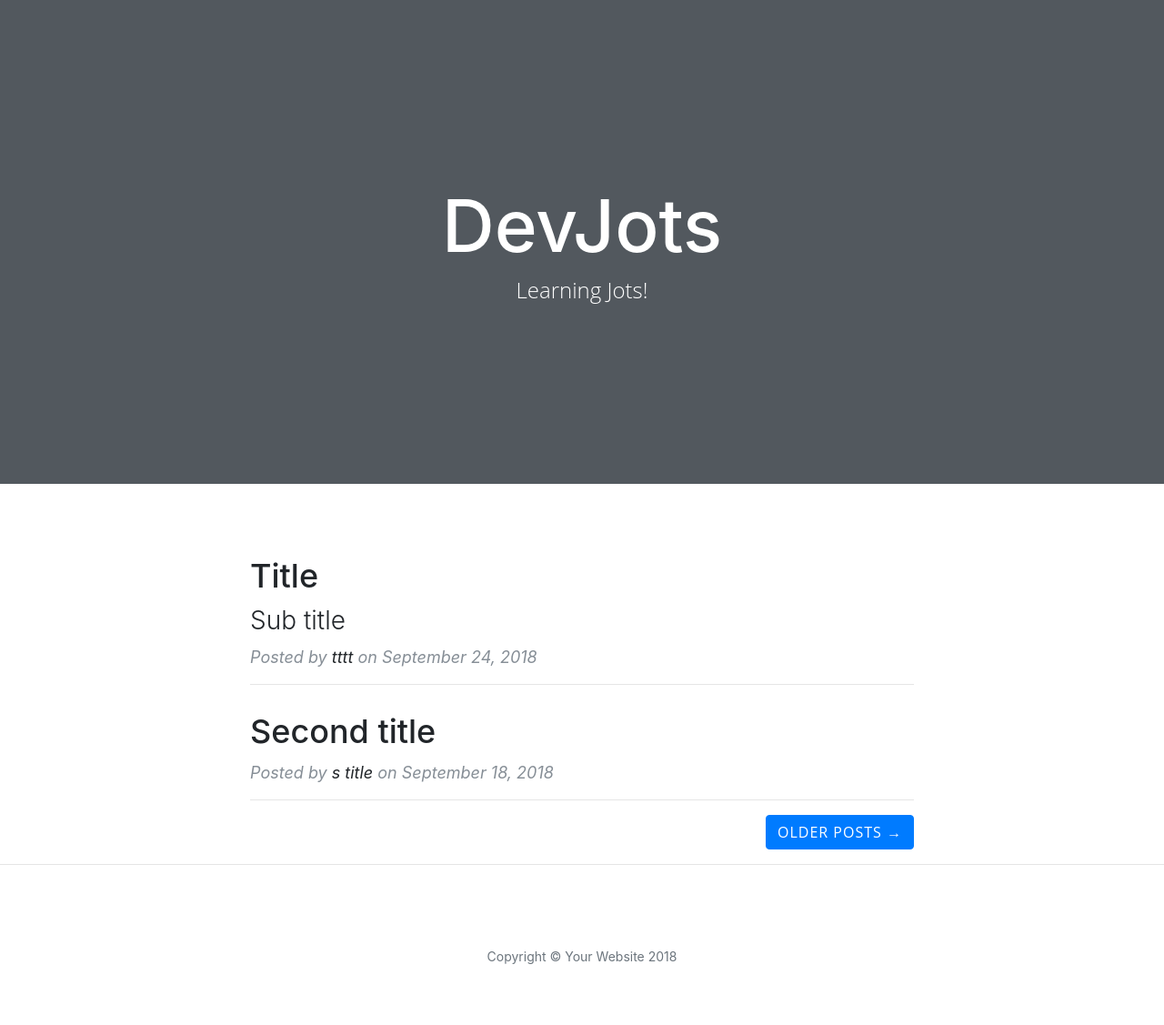
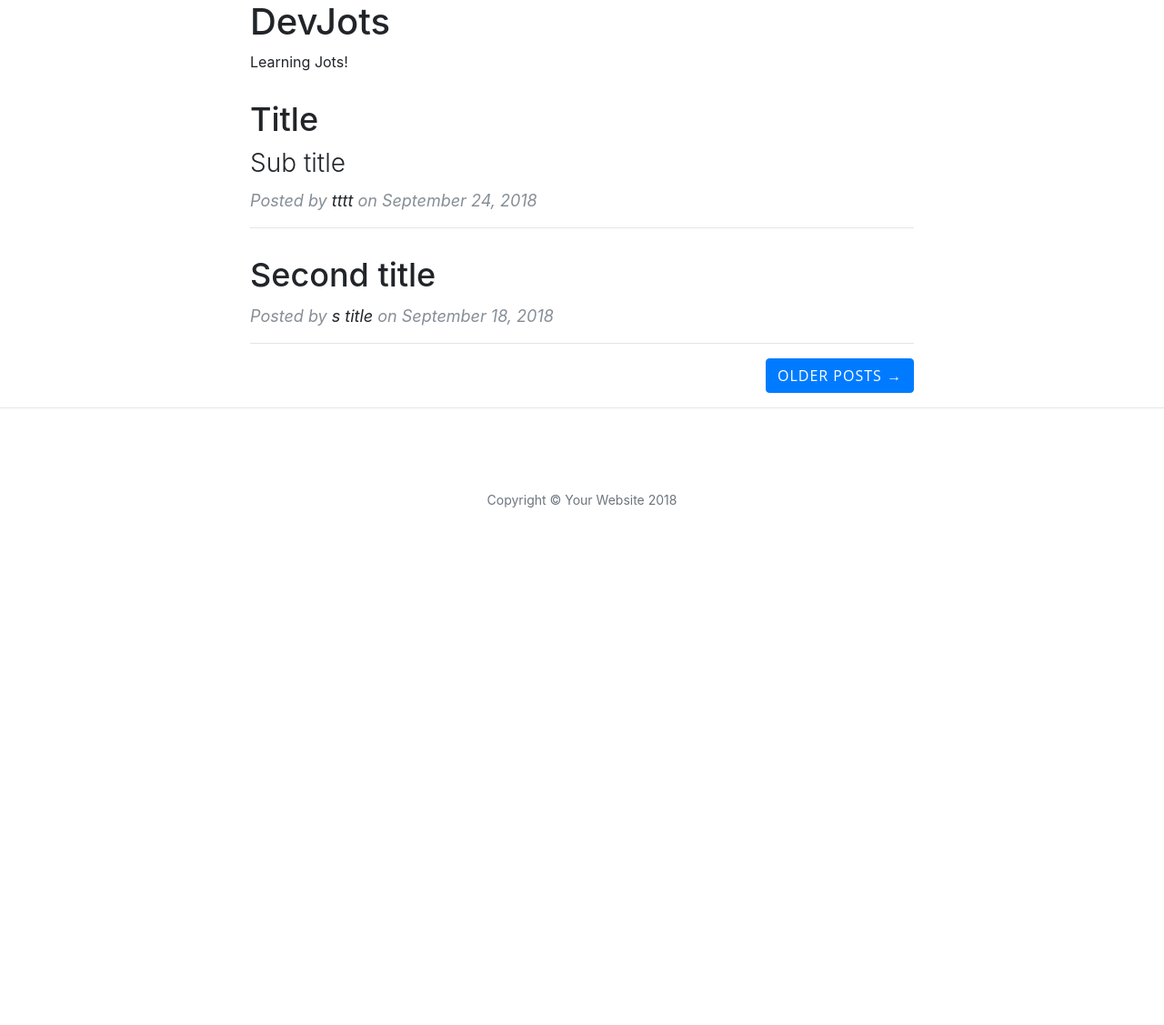
Before and after one commit to sirigere/devjots, a Jekyll site: the page built from index.html, in a window 1280 px wide. Shown: the whole page at 91% size. Built offline with Jekyll 4.4.1, drawn with Linux system fonts in a browser that asks for light colours; after the commit the page ends 900 px from its top, so only the background shows below that.

Commit message:
updated the content

```diff
--- a/index.html
+++ b/index.html
@@ -30,7 +30,7 @@ layout: default
     <!-- </nav> -->
 
     <!-- Page Header -->
-    <header class="masthead">
+    <header class="page-header">
       <div class="overlay"></div>
       <div class="container">
         <div class="row">
```
